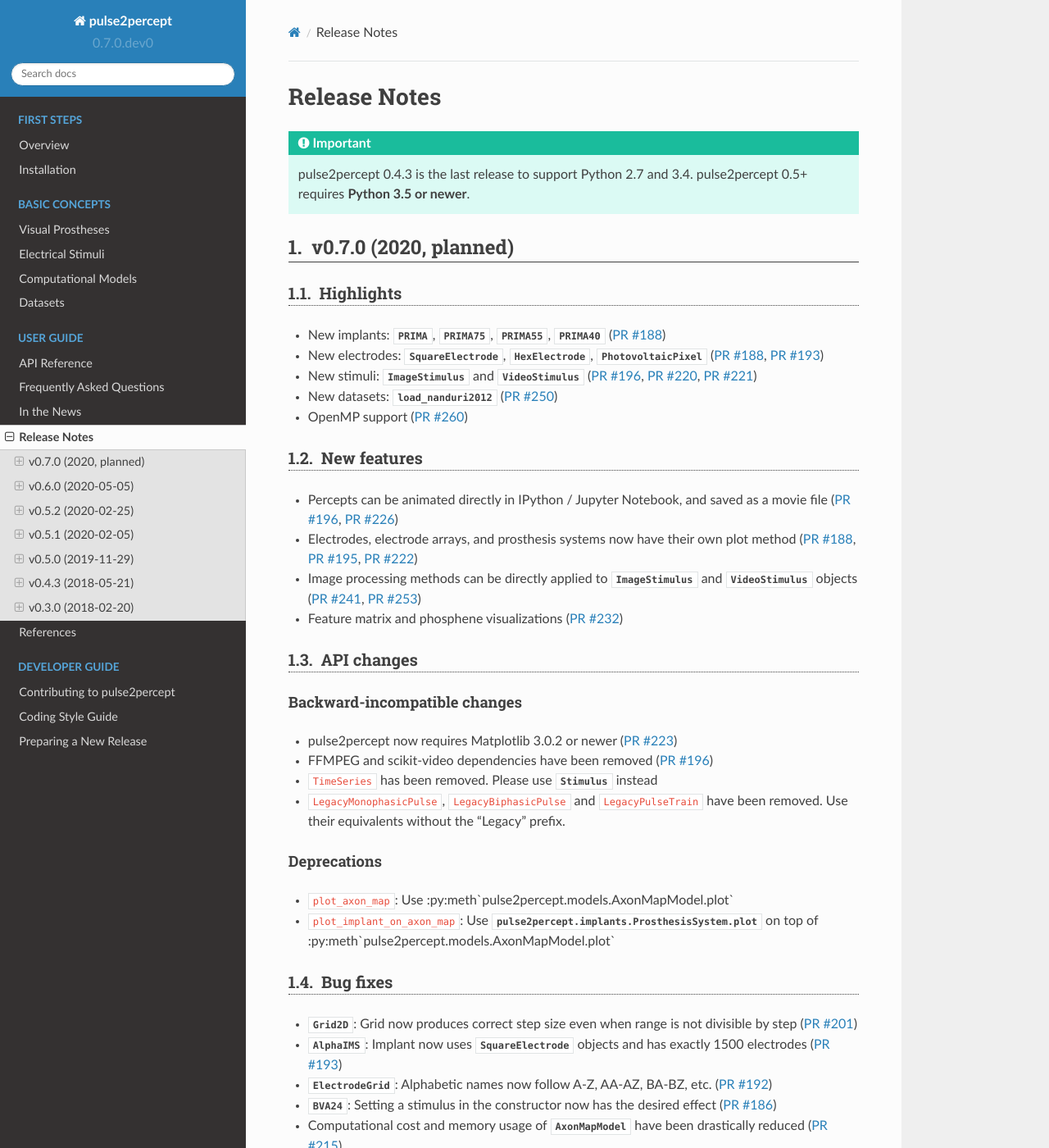
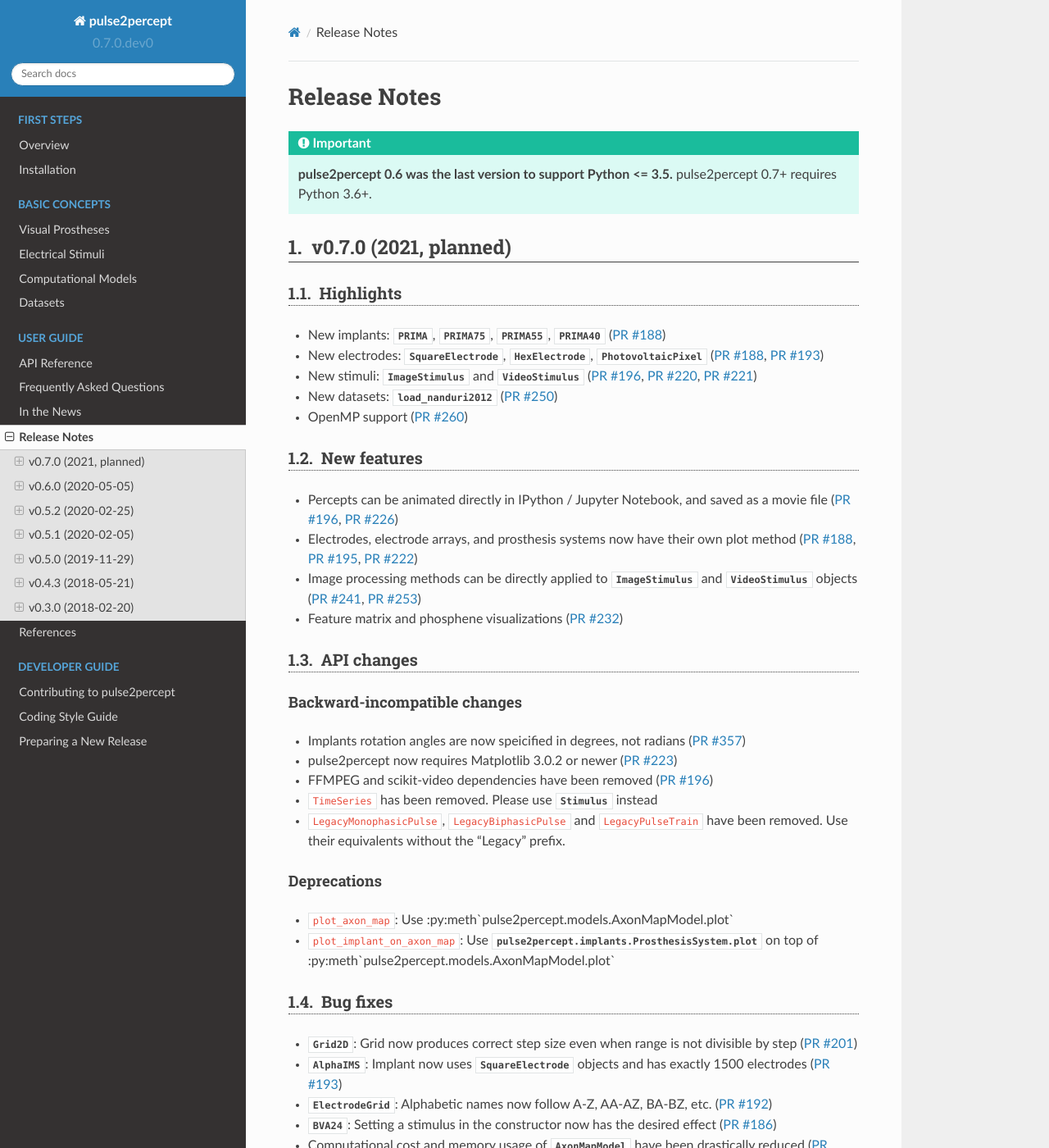
Before and after one commit to pulse2percept/pulse2percept, a Sphinx documentation site: the page built from doc/users/release_notes.rst, in a window 1280 px wide and 1400 px high. Shown: the whole window at 82% size. Built offline with Sphinx 7.4.7 and the Read the Docs theme 2.0.0, drawn with Linux system fonts in a browser that asks for light colours; pages that are not in the unit, such as notebooks, are missing from menus.

Commit message:
fix tests

```diff
--- a/doc/users/release_notes.rst
+++ b/doc/users/release_notes.rst
@@ -6,10 +6,10 @@
 
 .. important::
 
-    pulse2percept 0.4.3 is the last release to support Python 2.7 and 3.4.
-    pulse2percept 0.5+ requires **Python 3.5 or newer**.
+    **pulse2percept 0.6 was the last version to support Python <= 3.5.**
+    pulse2percept 0.7+ requires Python 3.6+.
 
-v0.7.0 (2020, planned)
+v0.7.0 (2021, planned)
 ----------------------
 
 Highlights
@@ -49,6 +49,7 @@
 Backward-incompatible changes
 ^^^^^^^^^^^^^^^^^^^^^^^^^^^^^
 
+*  Implants rotation angles are now speicified in degrees, not radians (:pull:`357`)
 *  pulse2percept now requires Matplotlib 3.0.2 or newer (:pull:`223`)
 *  FFMPEG and scikit-video dependencies have been removed (:pull:`196`)
 *  ``TimeSeries`` has been removed. Please use
```
Also changed, not shown: 1 other file.
